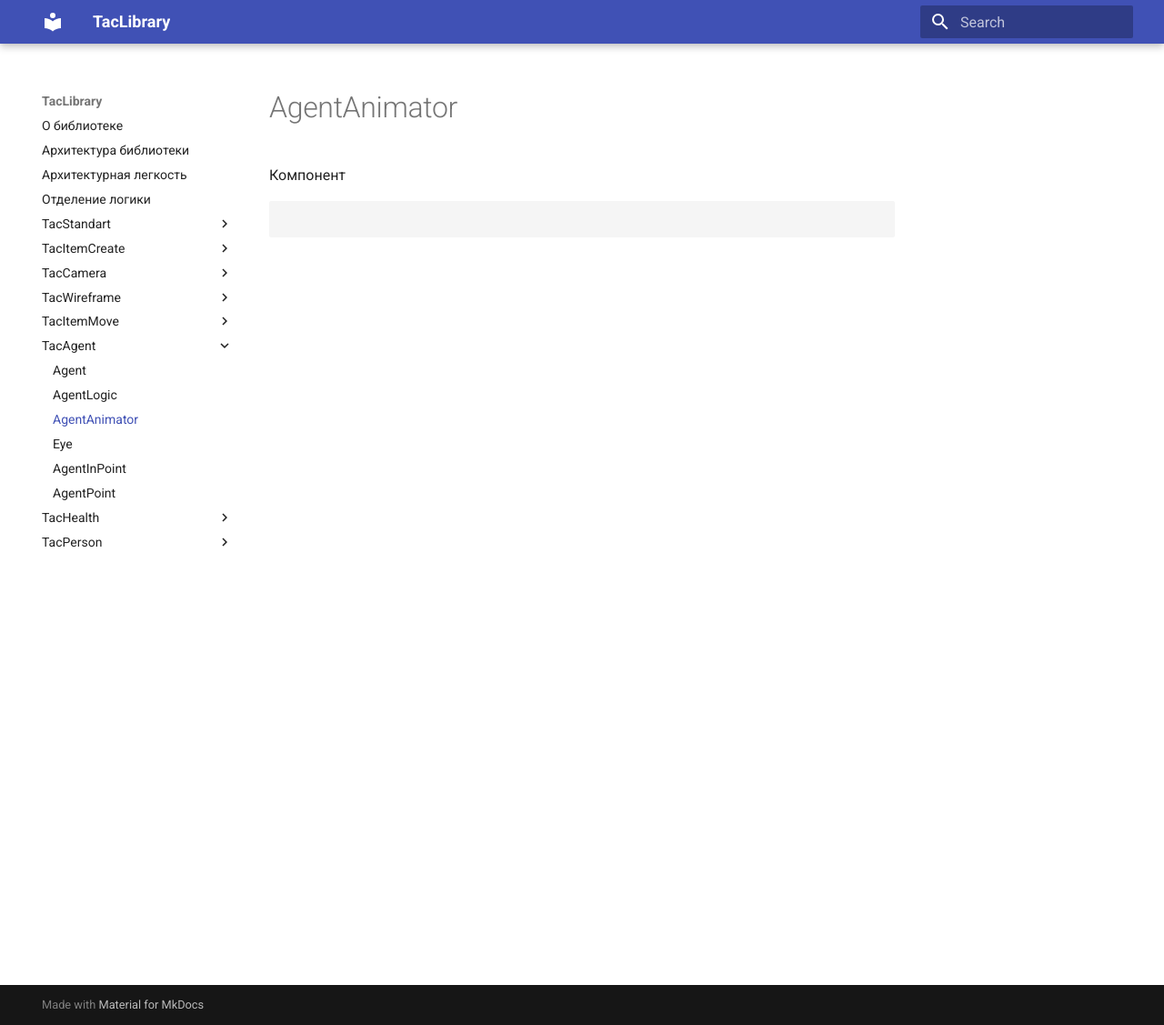
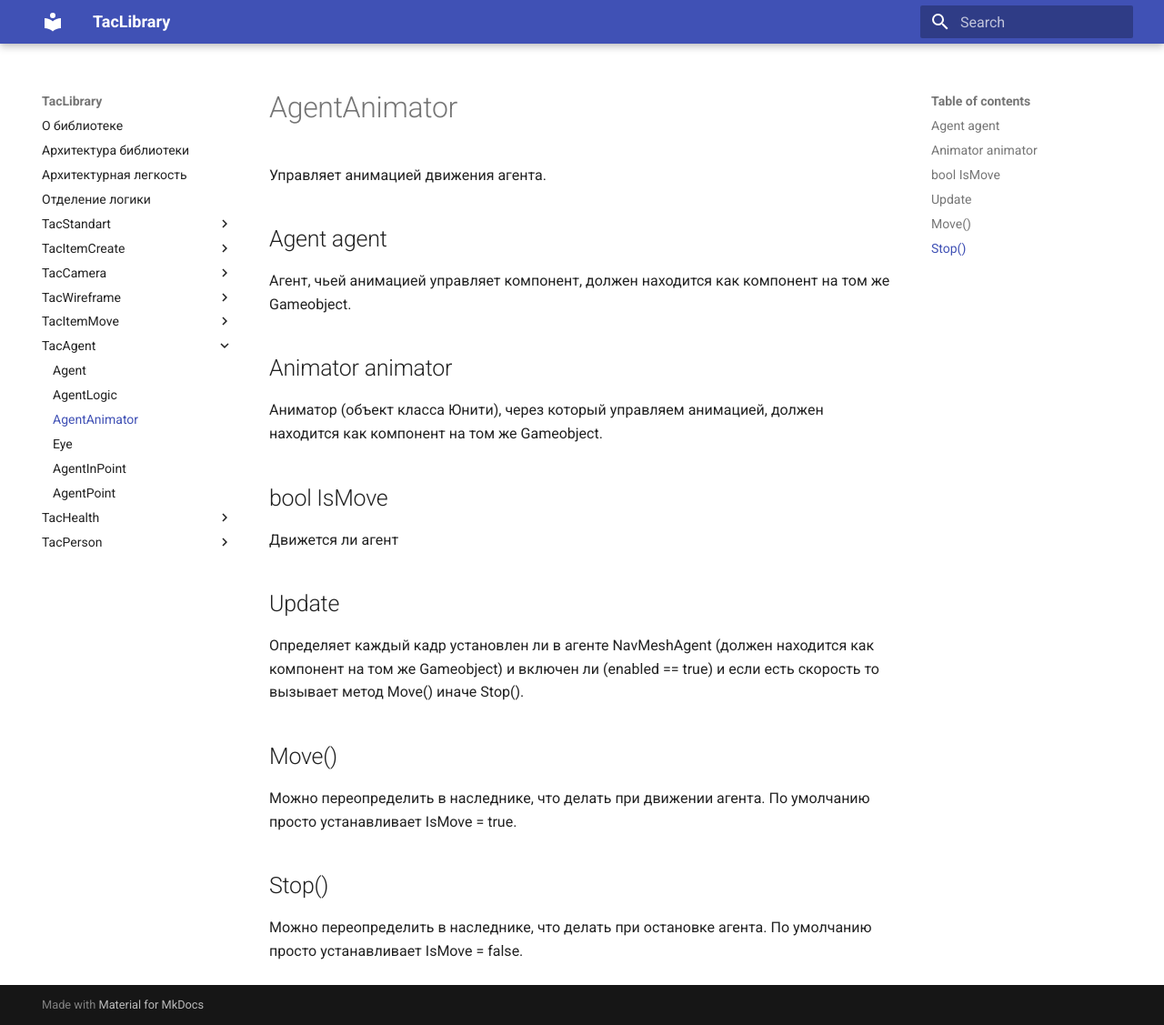
Before and after one commit to tac1402/TacBattleAI, an MkDocs documentation site: the page built from docs/TacAgent/AgentAnimator.md, in a window 1280 px wide and 1127 px high. Shown: the whole window at 91% size. Built offline with MkDocs 1.6.1 and Material for MkDocs 9.7.7, drawn with Linux system fonts in a browser that asks for light colours.

Commit message:
Update AgentAnimator.md

````diff
--- a/docs/TacAgent/AgentAnimator.md
+++ b/docs/TacAgent/AgentAnimator.md
@@ -1,8 +1,29 @@
 ---
 title: AgentAnimator
 ---
-Компонент
 
-```csharp
+Управляет анимацией движения агента.
 
-```
+## Agent agent
+
+Агент, чьей анимацией управляет компонент, должен находится как компонент на том же Gameobject.
+
+## Animator animator
+
+Аниматор (объект класса Юнити), через который управляем анимацией, должен находится как компонент на том же Gameobject.
+
+## bool IsMove
+
+Движется ли агент
+
+## Update
+
+Определяет каждый кадр установлен ли в агенте NavMeshAgent (должен находится как компонент на том же Gameobject) и включен ли (enabled == true) и если есть скорость то вызывает метод Move() иначе Stop().
+
+## Move()
+
+Можно переопределить в наследнике, что делать при движении агента. По умолчанию просто устанавливает IsMove = true.
+
+## Stop()
+
+Можно переопределить в наследнике, что делать при остановке агента. По умолчанию просто устанавливает IsMove = false.
````
